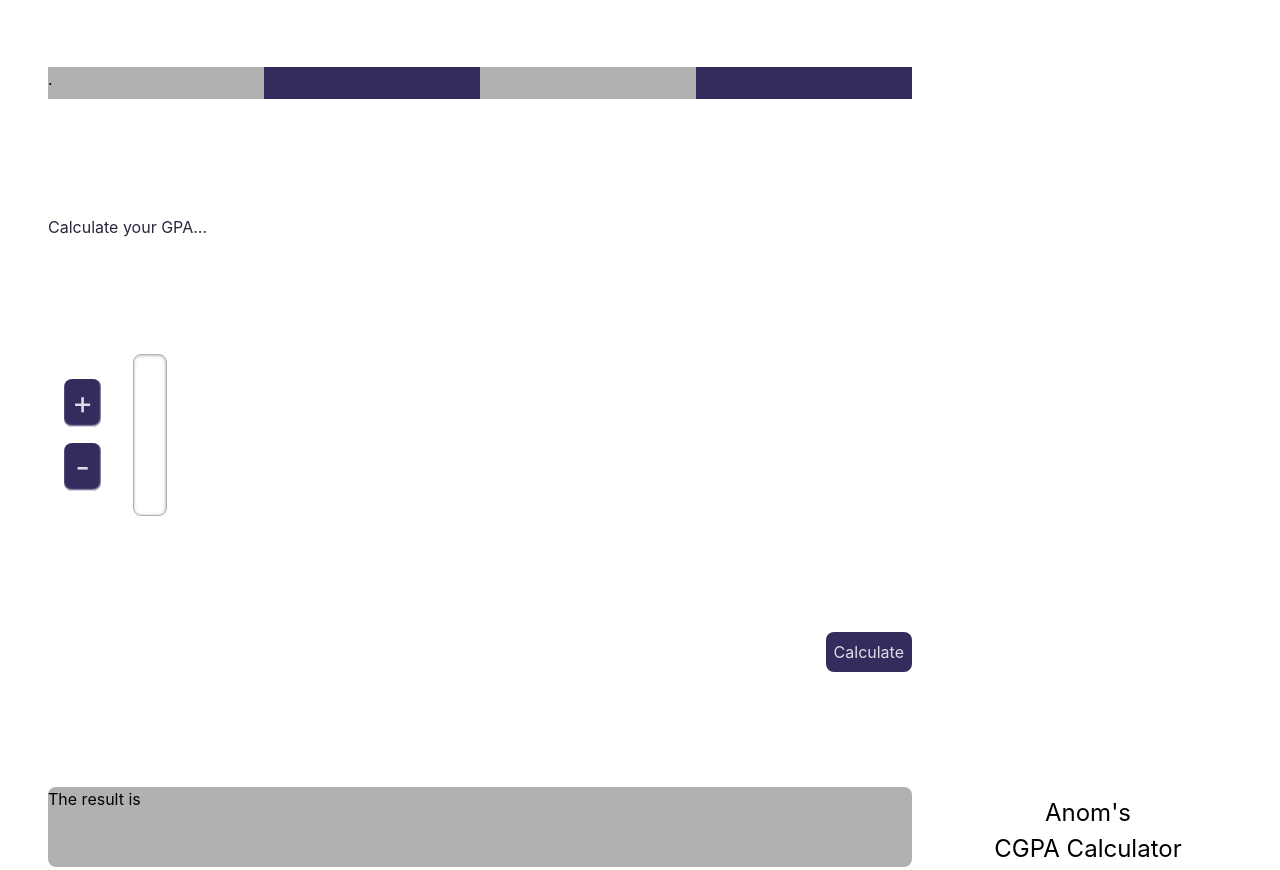
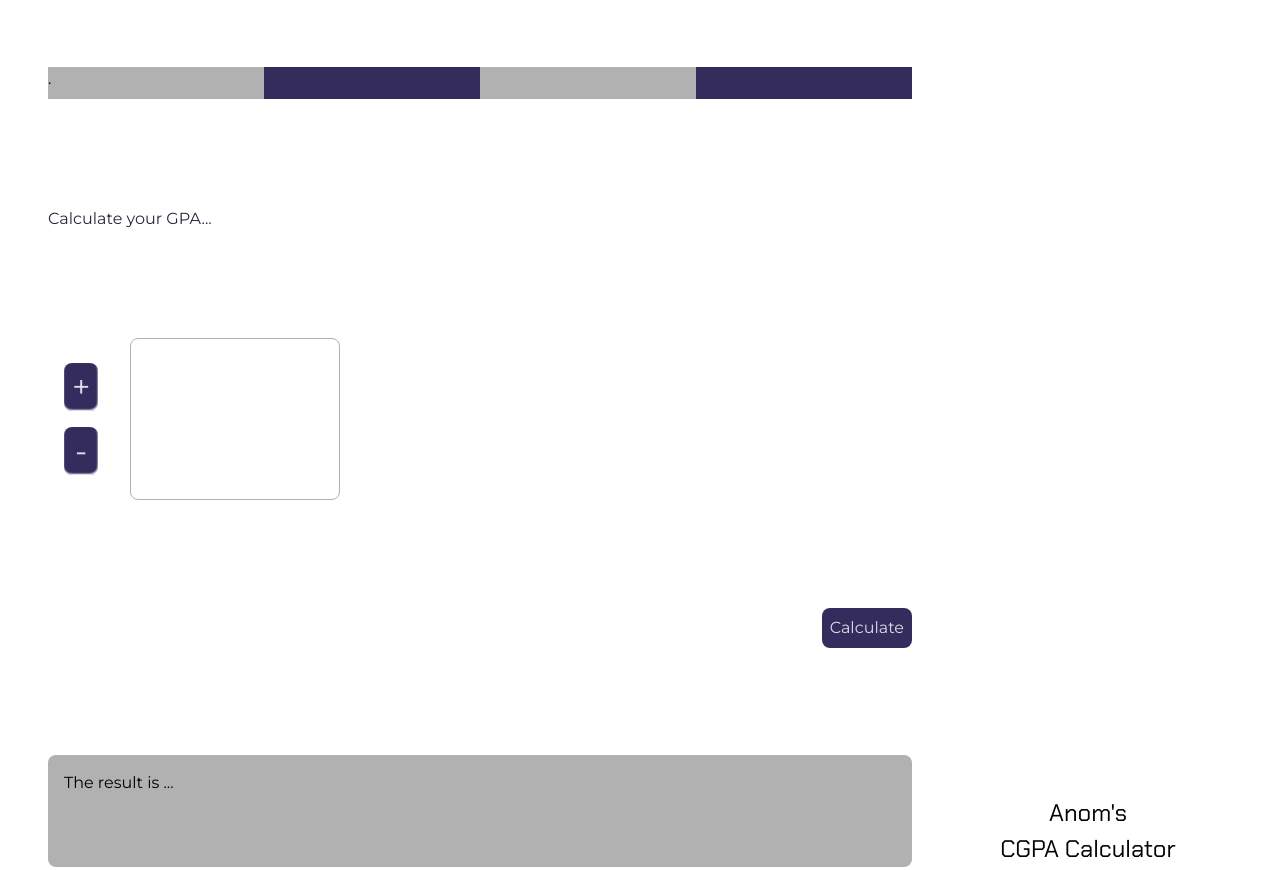
Before and after one commit to Ano-ly/AnomsCGPACalculator, a React (Vite) app: page / in a window 1280 px wide. Built offline with nearby package versions, Linux system fonts and the light colour scheme.

Commit message:
Add new font

```diff
--- a/index.html
+++ b/index.html
@@ -3,6 +3,10 @@
   <head>
     <meta charset="UTF-8" />
     <link rel="icon" type="image/svg+xml" href="/vite.svg" />
+    <link rel="preconnect" href="https://fonts.googleapis.com">
+    <link rel="preconnect" href="https://fonts.gstatic.com" crossorigin>
+    <link href="https://fonts.googleapis.com/css2?family=Montserrat:ital,wght@0,100..900;1,100..900&display=swap" rel="stylesheet">
+    <link href="https://fonts.googleapis.com/css2?family=Chakra+Petch:ital,wght@0,300;0,400;0,500;0,600;0,700;1,300;1,400;1,500;1,600;1,700&family=Montserrat:ital,wght@0,100..900;1,100..900&display=swap" rel="stylesheet">
     <meta name="viewport" content="width=device-width, initial-scale=1.0" />
     <title>AnomsCalculator</title>
   </head>
--- a/src/App.css
+++ b/src/App.css
@@ -11,9 +11,9 @@
 #root {
   box-sizing: border-box;
   max-width: 100vw;
-  max-height: 100vh;
   margin: 0 auto;
   padding: 0.2rem;
+  font-family: "Montserrat", serif;
 }
 
 .cont {
@@ -112,7 +112,7 @@
 .cont__main__maj__crs {
   flex: 17 4 1;
   border: 0.02rem solid var(--div1-color);
-  box-shadow: inset -0.02rem 0.03rem 0.2rem rgb(182, 168, 168);
+
   border-radius: 0.5rem;
   height: 8rem;
   overflow-y: scroll;
@@ -122,6 +122,10 @@
   display: flex;
   flex-direction: column;
   gap: 1rem;
+  min-width: 11rem;
+}
+.cont__main__maj__crsdiv::placeholder {
+  font-size: 3rem;
 }
 .cont__main__cpt__btn {
   background-color: var(--div2-color);
@@ -138,13 +142,12 @@
   min-height: 5rem;
   background-color: var(--div1-color);
   border-radius: 0.5rem;
+  padding: 1rem;
 }
 .cont__main__maj__crsdiv__cse {
   display: flex;
   flex-direction: row;
   gap: 1rem;
-  appearance: none;
-  max-width: 100%;
 }
 
 /**/
@@ -156,6 +159,7 @@
 }
 .cont__lgo__img {
   font-size: 1.5rem;
+  font-family: "Chakra Petch", serif;
   text-align: center;
 }
 .cont__main__maj__crsdiv__cse__fld {
@@ -174,6 +178,9 @@
   appearance: none;
   outline: none;
   border: 2px solid var(--div2-color);
+}
+.cont__main__maj__crsdiv__cse__fld::placeholder {
+  font-family: "Montserrat", serif;
 }
 
 
--- a/src/Result.jsx
+++ b/src/Result.jsx
@@ -1,7 +1,7 @@
 function Result() {
     return (
         <div class="cont__main__rst">
-            The result is
+            The result is ...
         </div>
     );
 }
```
